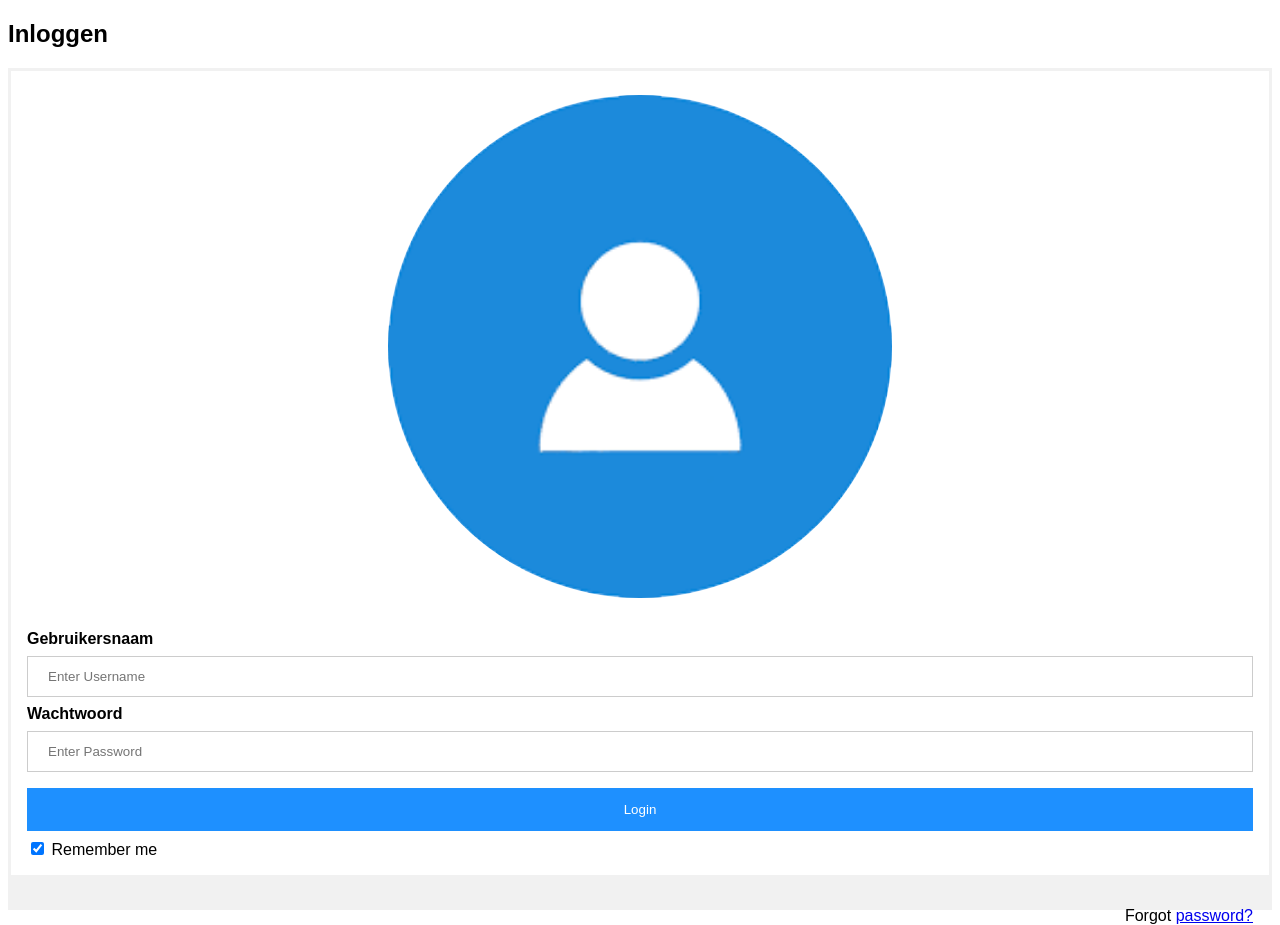
After one commit to cenker070/ProjectHealthOne, a PHP site: page /templates/loginPage.php in a window 1280 px wide. The commit adds this page. Run offline with PHP 8.4, Linux system fonts and the light colour scheme.

Commit message:
Add files via upload

```diff
--- a/ProjectHealthOne/templates/ContactPage.php
+++ b/ProjectHealthOne/templates/ContactPage.php
@@ -23,7 +23,7 @@
         </li>
         <li><a href="MainPage.php">main</a></li>
         <li><a href="ContactPage.php">Contact</a></li>
-        <li style="float:right"><a href="#">login</a></li>
+        <li style="float:right"><a href="loginPage.php">login</a></li>
         <div class=""topnav> <input type="text" placeholder="Search.."></div>
     </ul>
 </nav>
--- a/ProjectHealthOne/templates/MainPage.php
+++ b/ProjectHealthOne/templates/MainPage.php
@@ -24,7 +24,7 @@
             </li>
             <li><a href="MainPage.php">main</a></li>
             <li><a href="ContactPage.php">Contact</a></li>
-            <li style="float:right"><a href="#">login</a></li>
+            <li style="float:right"><a href="loginPage.php">login</a></li>
             <li class="topnav"><input type="text" placeholder="Search.."></li>
         </ul>
     </nav>
--- /dev/null
+++ b/ProjectHealthOne/templates/loginPage.php
@@ -0,0 +1,89 @@
+<!DOCTYPE html>
+<html>
+<head>
+    <meta name="viewport" content="width=device-width, initial-scale=1">
+    <style>
+        body {font-family: Arial, Helvetica, sans-serif;}
+        form {border: 3px solid #f1f1f1;}
+
+        input[type=text], input[type=password] {
+            width: 100%;
+            padding: 12px 20px;
+            margin: 8px 0;
+            display: inline-block;
+            border: 1px solid #ccc;
+            box-sizing: border-box;
+        }
+
+        button {
+            background-color: dodgerblue;
+            color: white;
+            padding: 14px 20px;
+            margin: 8px 0;
+            border: none;
+            cursor: pointer;
+            width: 100%;
+        }
+
+        button:hover {
+            opacity: 0.8;
+        }
+
+
+        .imgcontainer {
+            text-align: center;
+            margin: 24px 0 12px 0;
+        }
+
+        img.avatar {
+            width: 40%;
+            border-radius: 50%;
+        }
+
+        .container {
+            padding: 16px;
+        }
+
+        span.psw {
+            float: right;
+            padding-top: 16px;
+        }
+
+        /* Change styles for span and cancel button on extra small screens */
+        @media screen and (max-width: 300px) {
+            span.psw {
+                display: block;
+                float: none;
+            }
+        }
+    </style>
+</head>
+<body>
+
+<h2>Inloggen</h2>
+
+<form action="MainPage.php" method="post">
+    <div class="imgcontainer">
+        <img src="/images/loginAvatar.png" alt="Avatar" class="avatar">
+    </div>
+
+    <div class="container">
+        <label for="uname"><b>Gebruikersnaam</b></label>
+        <input type="text" placeholder="Enter Username" name="uname" required>
+
+        <label for="psw"><b>Wachtwoord</b></label>
+        <input type="password" placeholder="Enter Password" name="psw" required>
+
+        <button type="submit">Login</button>
+        <label>
+            <input type="checkbox" checked="checked" name="remember"> Remember me
+        </label>
+    </div>
+
+    <div class="container" style="background-color:#f1f1f1">
+        <span class="psw">Forgot <a href="#">password?</a></span>
+    </div>
+</form>
+
+</body>
+</html>
```
Also changed, not shown: ProjectHealthOne/images/avatar.png (added), ProjectHealthOne/images/avatar2.png (added), ProjectHealthOne/images/loginAvatar.png (added).
